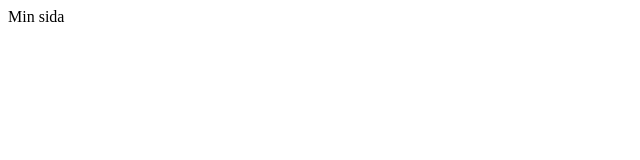
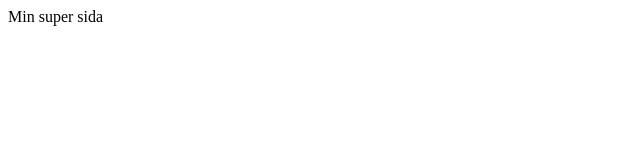
Before and after one commit to hakimsjo/hakimsplace, a plain HTML site: page index.html in a window 1280 px wide. Shown: the full height of the page, 0-640 px from the left. Drawn offline with Linux system fonts and the light colour scheme.

Commit message:
Update index.html

```diff
--- a/index.html
+++ b/index.html
@@ -1,5 +1,5 @@
 <html>
 <head></head>
 <title>Hakims place</title>
-<body>Min sida</body>
+<body>Min super sida</body>
 </html>
```
